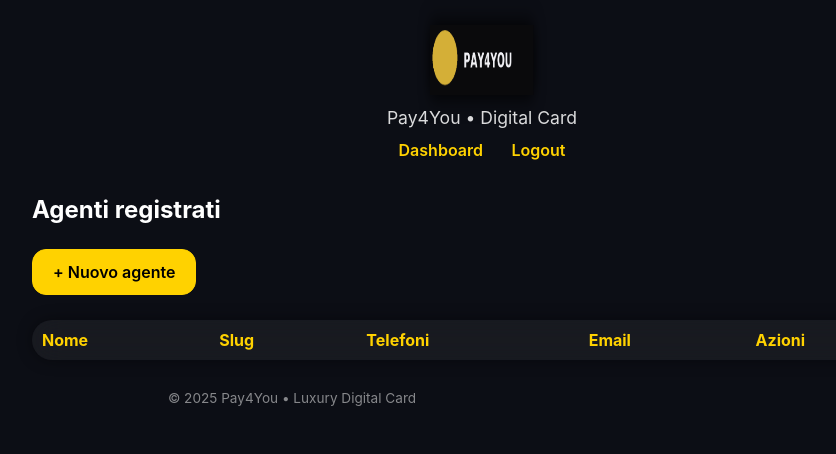
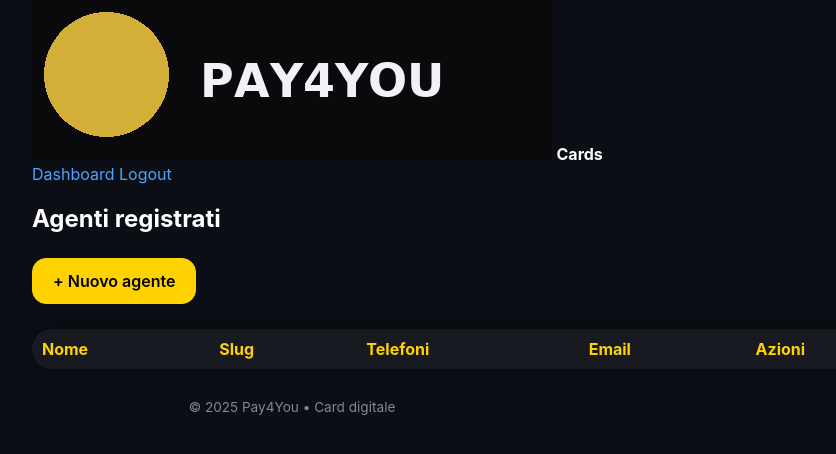
Before and after one commit to gidl59/pay4you-cards-luxury, a Flask app: page /admin in a window 1280 px wide. Shown: the top 454 px of the page, without its empty margins (158-994 px from the left). Run offline with Flask 3, Linux system fonts and the light colour scheme; the visitor is signed in with stand-in values (Sample User, id 1); lists and menus that the app fills with data are empty.

Commit message:
Update base.html

```diff
--- a/templates/base.html
+++ b/templates/base.html
@@ -2,47 +2,46 @@
 <html lang="it">
 <head>
   <meta charset="utf-8">
-  <meta name="viewport" content="width=device-width,initial-scale=1">
+  <meta name="viewport" content="width=device-width, initial-scale=1">
+
   <title>{% block title %}Pay4You Cards{% endblock %}</title>
 
-  <!-- CSS principale -->
   <link rel="stylesheet" href="{{ url_for('static', filename='style.css') }}">
 
-  <!-- Logo rotazione 3D -->
-  <style>
-    @keyframes spin3d {
-      0% { transform: rotateY(0deg); }
-      100% { transform: rotateY(360deg); }
-    }
-  </style>
+  <!-- FONT -->
+  <link href="https://fonts.googleapis.com/css2?family=Inter:wght@300;400;600;700&display=swap" rel="stylesheet">
 </head>
 
 <body class="lux">
 
-<header class="wallet-header">
-  <div class="wallet-logo">
+<header class="topbar">
+  <div class="wrap topbar-flex">
+
+    <!-- LOGO PAY4YOU -->
+    <div class="brand-wrap">
       <img src="{{ url_for('static', filename='img/pay4you-logo-lux.png') }}"
-         alt="Pay4You" class="logo-spin">
+           class="brand" alt="Pay4You">
+      <strong>Cards</strong>
     </div>
 
-  <div class="wallet-title">Pay4You • Digital Card</div>
-
-  <nav class="wallet-nav">
+    <nav>
       {% if session.get('admin') %}
-      <a href="{{ url_for('admin_list') }}">Dashboard</a>
+        <a href="{{ url_for('admin_home') }}">Dashboard</a>
         <a href="{{ url_for('logout') }}">Logout</a>
       {% else %}
         <a href="{{ url_for('login') }}">Login</a>
       {% endif %}
     </nav>
+
+  </div>
 </header>
 
-<main class="wrap">
+<main class="wrap mainpad">
   {% block content %}{% endblock %}
 </main>
 
 <footer class="footer wrap">
-  © 2025 Pay4You • Luxury Digital Card
+  © 2025 Pay4You • Card digitale
 </footer>
 
 </body>
```
Lines whose indentation alone changed are shown as unchanged.
